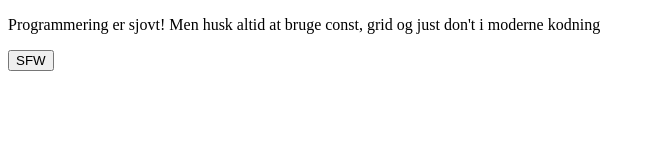
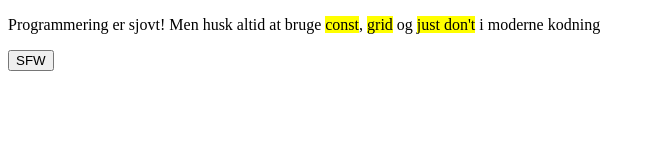
Before and after one commit to FrejaFischer/strings_exercise, a plain HTML site: page profanity/profanity.html in a window 1280 px wide. Both pictures are taken after a click on the button "SFW". Shown: the whole page, without its empty margins (0-655 px from the left). Drawn offline with Linux system fonts and the light colour scheme.

Commit message:
highlight virker!

```diff
--- a/profanity/profanity.html
+++ b/profanity/profanity.html
@@ -4,6 +4,7 @@
     <meta charset="UTF-8" />
     <meta name="viewport" content="width=device-width, initial-scale=1.0" />
     <script type="module" src="profanity.js"></script>
+    <link rel="stylesheet" href="style.css" />
     <title>Watch your profanity!</title>
   </head>
   <body>
--- a/profanity/profanity.js
+++ b/profanity/profanity.js
@@ -17,25 +17,11 @@ function changeWords() {
   if (clickNo < 1) {
     clickNo++;
     curseWords.forEach((element) => {
-      text = text.replace(element.bad, element.good);
-      // element.classList.add("highlight");
-      textElement.textContent = text;
+      text = text.replaceAll(element.bad, `<span>${element.good}</span>`);
+      //`<span>${element.good}</span>`
+      textElement.innerHTML = text;
     });
   } else {
     dia.show();
   }
 }
-
-// console.log(filterOn("type", "cat"));
-// console.log(filterOn("type", "dog"));
-// console.log(filterOn("name", "ScoobyDoo"));
-
-// function filterOn(key, value) {
-//   return animals.filter((animal) => {
-//     if (animal[key] === value) {
-//       return true;
-//     } else {
-//       return false;
-//     }
-//   });
-// }
--- a/profanity/style.css
+++ b/profanity/style.css
@@ -1,5 +1,5 @@
-.highlight {
-  color: pink;
+span {
+  background-color: yellow;
 }
 .hide {
   display: none;
```
